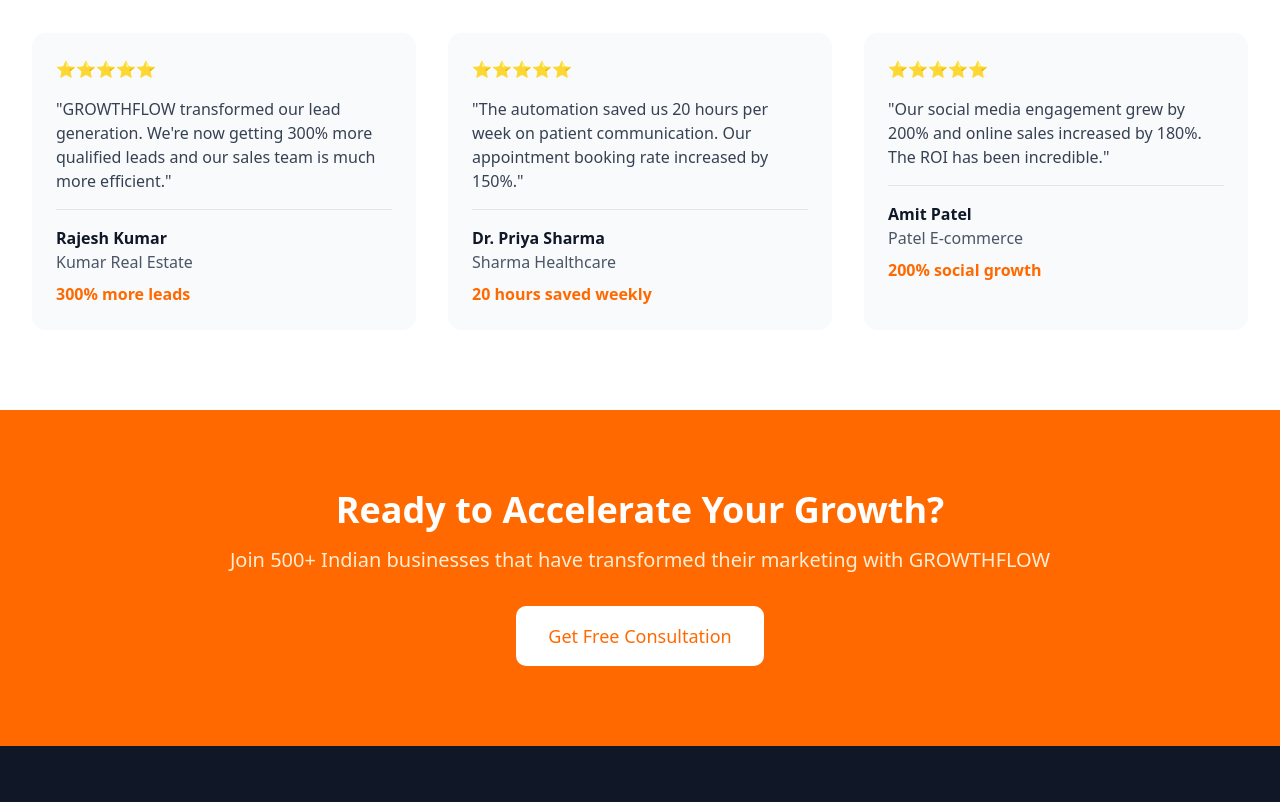
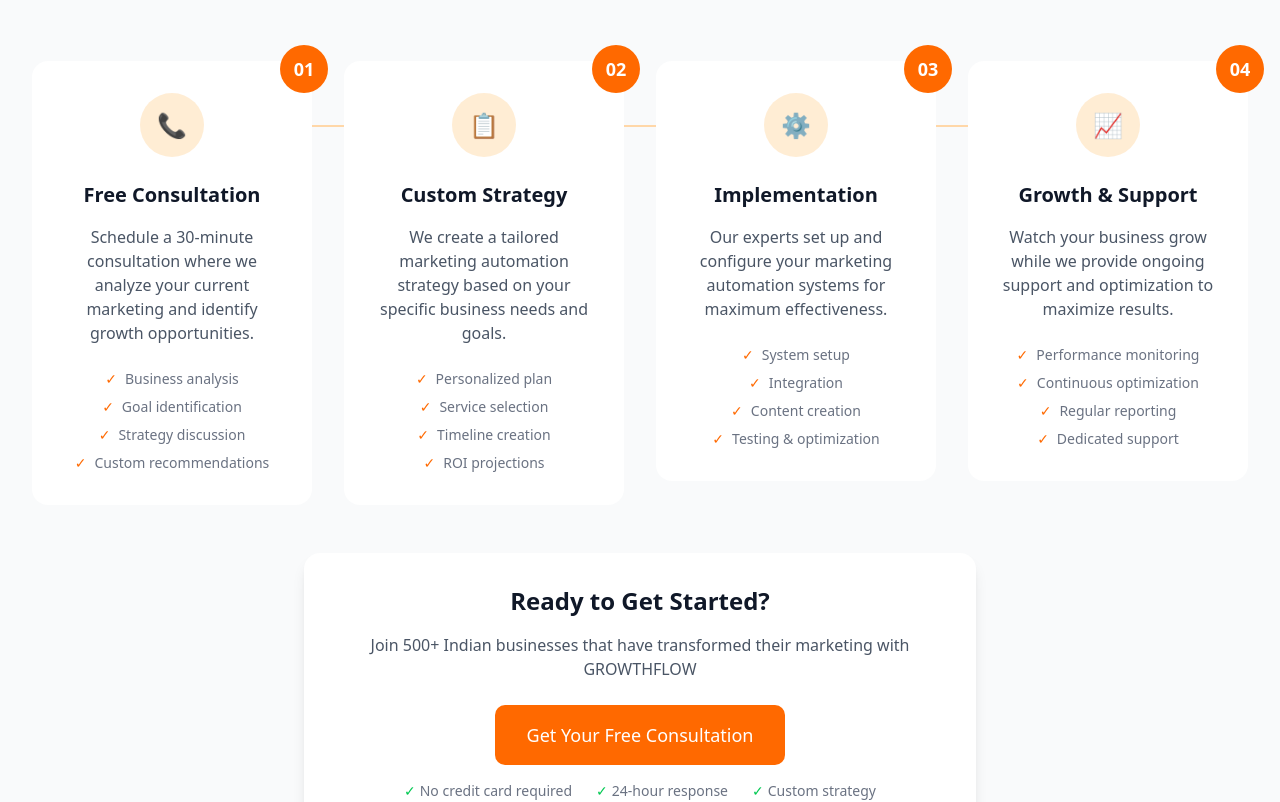
Before and after one commit to abhishekjohn84/transitionmarketingai, a React (Vite) app: page / in a window 1280 px wide. Shown: the part 2100-2902 px from the top of the page. Built offline with nearby package versions, Linux system fonts and the light colour scheme.

Commit message:
v1.06.0 - Added comprehensive How It Works section with infographics to replace pricing section - pure consultation focus

```diff
--- a/package.json
+++ b/package.json
@@ -1,7 +1,7 @@
 {
   "name": "growthflow-website",
   "private": true,
-  "version": "1.05.0",
+  "version": "1.06.0",
   "type": "module",
   "scripts": {
     "dev": "vite",
--- a/src/App.jsx
+++ b/src/App.jsx
@@ -307,6 +307,113 @@
                 <div className="text-xs text-gray-500">Avg. Growth</div>
               </div>
             ))}
+          </div>
+        </div>
+      </section>
+
+      {/* How It Works Section */}
+      <section id="how-it-works" className="py-20 bg-gray-50">
+        <div className="max-w-7xl mx-auto px-4 sm:px-6 lg:px-8">
+          <div className="text-center mb-16">
+            <h2 className="text-4xl font-bold text-gray-900 mb-4">
+              How <span className="text-orange-500">GROWTHFLOW</span> Works
+            </h2>
+            <p className="text-xl text-gray-600 max-w-3xl mx-auto">
+              Our proven 4-step process to transform your marketing and accelerate your business growth
+            </p>
+          </div>
+
+          <div className="grid md:grid-cols-4 gap-8">
+            {[
+              {
+                step: "01",
+                icon: "📞",
+                title: "Free Consultation",
+                description: "Schedule a 30-minute consultation where we analyze your current marketing and identify growth opportunities.",
+                details: ["Business analysis", "Goal identification", "Strategy discussion", "Custom recommendations"]
+              },
+              {
+                step: "02",
+                icon: "📋",
+                title: "Custom Strategy",
+                description: "We create a tailored marketing automation strategy based on your specific business needs and goals.",
+                details: ["Personalized plan", "Service selection", "Timeline creation", "ROI projections"]
+              },
+              {
+                step: "03",
+                icon: "⚙️",
+                title: "Implementation",
+                description: "Our experts set up and configure your marketing automation systems for maximum effectiveness.",
+                details: ["System setup", "Integration", "Content creation", "Testing & optimization"]
+              },
+              {
+                step: "04",
+                icon: "📈",
+                title: "Growth & Support",
+                description: "Watch your business grow while we provide ongoing support and optimization to maximize results.",
+                details: ["Performance monitoring", "Continuous optimization", "Regular reporting", "Dedicated support"]
+              }
+            ].map((step, index) => (
+              <div key={index} className="relative">
+                {/* Connection Line */}
+                {index < 3 && (
+                  <div className="hidden md:block absolute top-16 left-full w-full h-0.5 bg-orange-200 z-0">
+                    <div className="absolute right-0 top-1/2 transform -translate-y-1/2 w-3 h-3 bg-orange-500 rounded-full"></div>
+                  </div>
+                )}
+
+                <div className="bg-white rounded-2xl p-8 text-center relative z-10 hover:shadow-lg transition-shadow">
+                  <div className="inline-flex items-center justify-center w-16 h-16 bg-orange-100 rounded-full mb-6">
+                    <span className="text-2xl">{step.icon}</span>
+                  </div>
+
+                  <div className="absolute -top-4 -right-4 bg-orange-500 text-white rounded-full w-12 h-12 flex items-center justify-center font-bold text-lg">
+                    {step.step}
+                  </div>
+
+                  <h3 className="text-xl font-bold text-gray-900 mb-4">{step.title}</h3>
+                  <p className="text-gray-600 mb-6">{step.description}</p>
+
+                  <ul className="space-y-2 text-sm text-gray-500">
+                    {step.details.map((detail, detailIndex) => (
+                      <li key={detailIndex} className="flex items-center justify-center">
+                        <span className="text-orange-500 mr-2">✓</span>
+                        {detail}
+                      </li>
+                    ))}
+                  </ul>
+                </div>
+              </div>
+            ))}
+          </div>
+
+          <div className="text-center mt-12">
+            <div className="bg-white rounded-2xl p-8 max-w-2xl mx-auto shadow-lg">
+              <h3 className="text-2xl font-bold text-gray-900 mb-4">Ready to Get Started?</h3>
+              <p className="text-gray-600 mb-6">
+                Join 500+ Indian businesses that have transformed their marketing with GROWTHFLOW
+              </p>
+              <button
+                onClick={() => setShowSignupModal(true)}
+                className="bg-orange-500 text-white px-8 py-4 rounded-lg hover:bg-orange-600 transition-colors font-medium text-lg"
+              >
+                Get Your Free Consultation
+              </button>
+              <div className="flex items-center justify-center mt-4 space-x-6 text-sm text-gray-500">
+                <span className="flex items-center">
+                  <span className="text-green-500 mr-1">✓</span>
+                  No credit card required
+                </span>
+                <span className="flex items-center">
+                  <span className="text-green-500 mr-1">✓</span>
+                  24-hour response
+                </span>
+                <span className="flex items-center">
+                  <span className="text-green-500 mr-1">✓</span>
+                  Custom strategy
+                </span>
+              </div>
+            </div>
           </div>
         </div>
       </section>
```
Also changed, not shown: version_history.txt, 1 other file (tests, documents, lock files or other folders).
